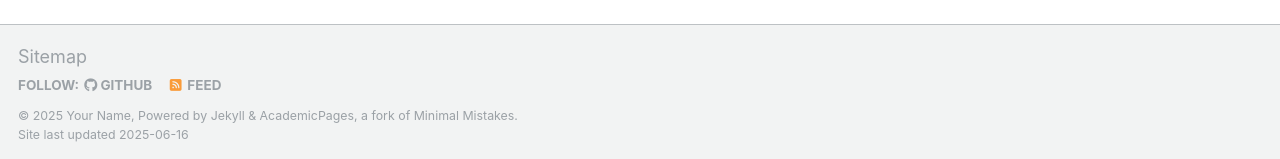
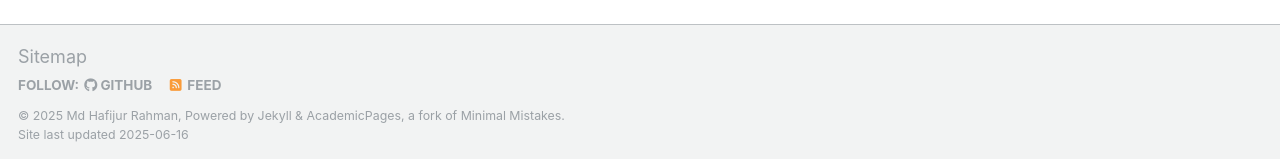
Before and after one commit to Rahman464/Rahman464.github.io, a Jekyll site: the page built from _pages/about.md, in a window 1280 px wide and 900 px high, scrolled down 2636 px. Shown: the part 738-897 px from the top of the window. Built offline with Jekyll 4.4.1, drawn with Linux system fonts in a browser that asks for light colours; some web fonts are replaced.

Commit message:
Update _config.yml

```diff
--- a/_config.yml
+++ b/_config.yml
@@ -11,7 +11,7 @@ locale                   : "en-US"
 site_theme               : "default"
 title                    : "Your Name / Site Title"
 title_separator          : "-"
-name                     : &name "Your Name"
+name                     : &name "Md Hafijur Rahman"
 description              : &description "personal description"
 url                      : https://academicpages.github.io # the base hostname & protocol for your site e.g. "https://[your GitHub username].github.io" or if you already have some other page hosted on Github then use "https://[your GitHub username].github.io/[Your Repo Name]"
 baseurl                  : "" # the subpath of your site, e.g. "/blog"
```
